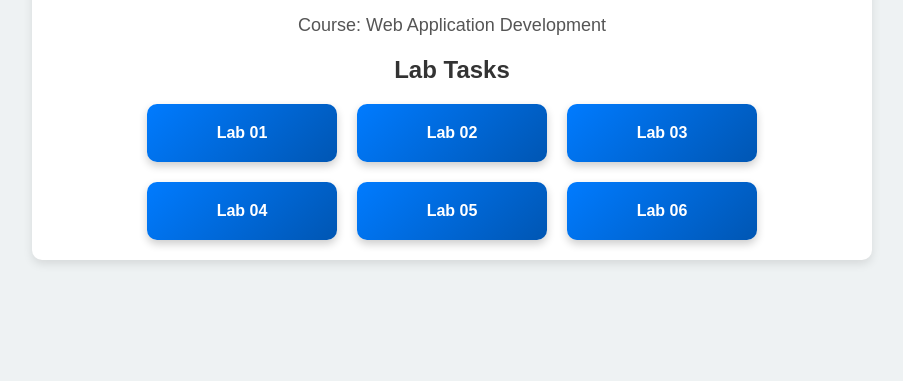
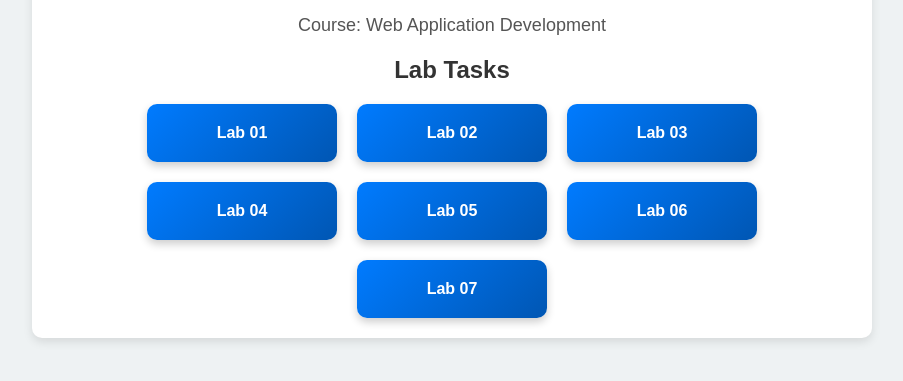
Before and after one commit to abubakar-aslam01/abubakar-aslam01.github.io, a plain HTML site: page index.html in a window 1280 px wide. Shown: the part 213-594 px from the top of the page, without its empty margins (188-1091 px from the left). Drawn offline with Linux system fonts and the light colour scheme.

Commit message:
Update index.html
link added to lab 07

```diff
--- a/index.html
+++ b/index.html
@@ -75,6 +75,7 @@
             <a href="lab04/index.html" target="_blank" class="card">Lab 04</a></li>
             <a href="lab05/index.html" target="_blank" class="card">Lab 05</a></li>
             <a href="lab06/index.html" target="_blank" class="card">Lab 06</a></li>
+            <a href="lab07/index.html" target="_blank" class="card">Lab 07</a></li>
 
 
 
```
